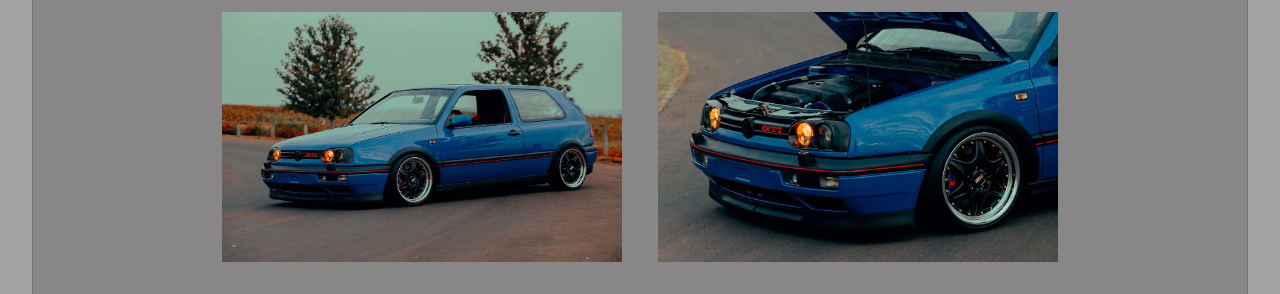
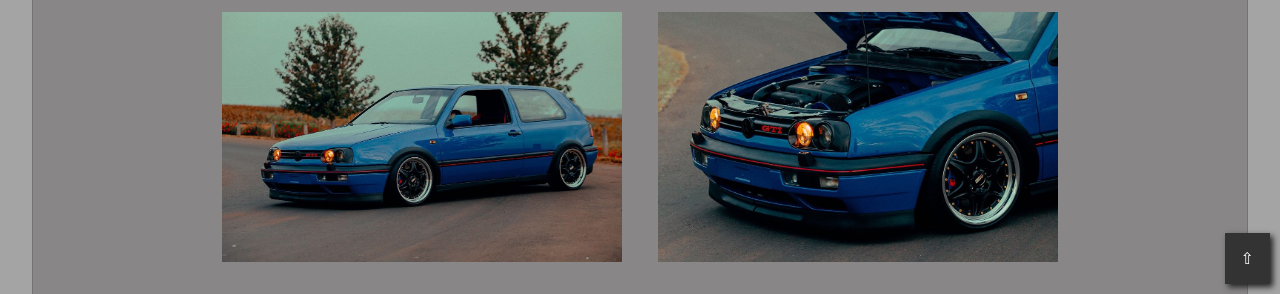
Before and after one commit to GilbertoJunior874/Selfmade, a plain HTML site: page index.html in a window 1280 px wide. Shown: the part 506-800 px from the top of the page. Drawn offline with Linux system fonts and the light colour scheme.

Commit message:
Add files via upload

```diff
--- a/index.html
+++ b/index.html
@@ -27,6 +27,8 @@
 
         </div>
     </section>
+
+    <a id="link-topo" href="#">&#8679;</a>
 
     <section id="catalogo">
         <h1 style="font-size: 40px;">Catálogo de Fotos</h1>
@@ -94,7 +96,8 @@
     <section id="ensaio">
         <iframe src="https://docs.google.com/forms/d/e/1FAIpQLSfjUDWnIe5GCqWXVOFguwBLsQOXLpGq3BZOFQRl7csBkCtTqQ/viewform?embedded=true" width="650" height="400" frameborder="0" marginheight="0" marginwidth="0">Carregando…</iframe>
 
-        <h2 style="max-width: 500px;">A Selfmade Street Culture é uma empresa de fotografia, fundada em 2016 por Renan Roberto, Hoje com 32 anos ele segue fazendo história no mundo automotivo com seus cliques, transmitindo a sua visão atráves das lentes das câmeras</h2>
+        <h2 style="max-width: 500px;">A Selfmade Street Culture é uma empresa de fotografia, fundada em 2013 por Renan Roberto, Hoje com 32 anos ele segue fazendo história no mundo automotivo com seus cliques, transmitindo a sua visão atráves das lentes das câmeras, atualmente é um dos fotógrafos
+        mais inspiradores da América Latina com grandes feitos representando o brasil mundo a fora</h2>
         <h1 style="text-align: center; font-size: 35px;">Sobre a Selfmade</h1>
 
     </section>
--- a/style.css
+++ b/style.css
@@ -173,3 +173,16 @@ section {
   ::-webkit-scrollbar-thumb:hover {
     background: #222;
   }
+/*botao voltar ao topo */
+
+#link-topo{
+    text-decoration: none;
+    color: white;
+    background-color: #333;
+    position: fixed;
+    padding: 1rem;
+    right: 10px;
+    bottom: 10px;
+    box-shadow: 3px 3px 6px #222;
+
+}
```
